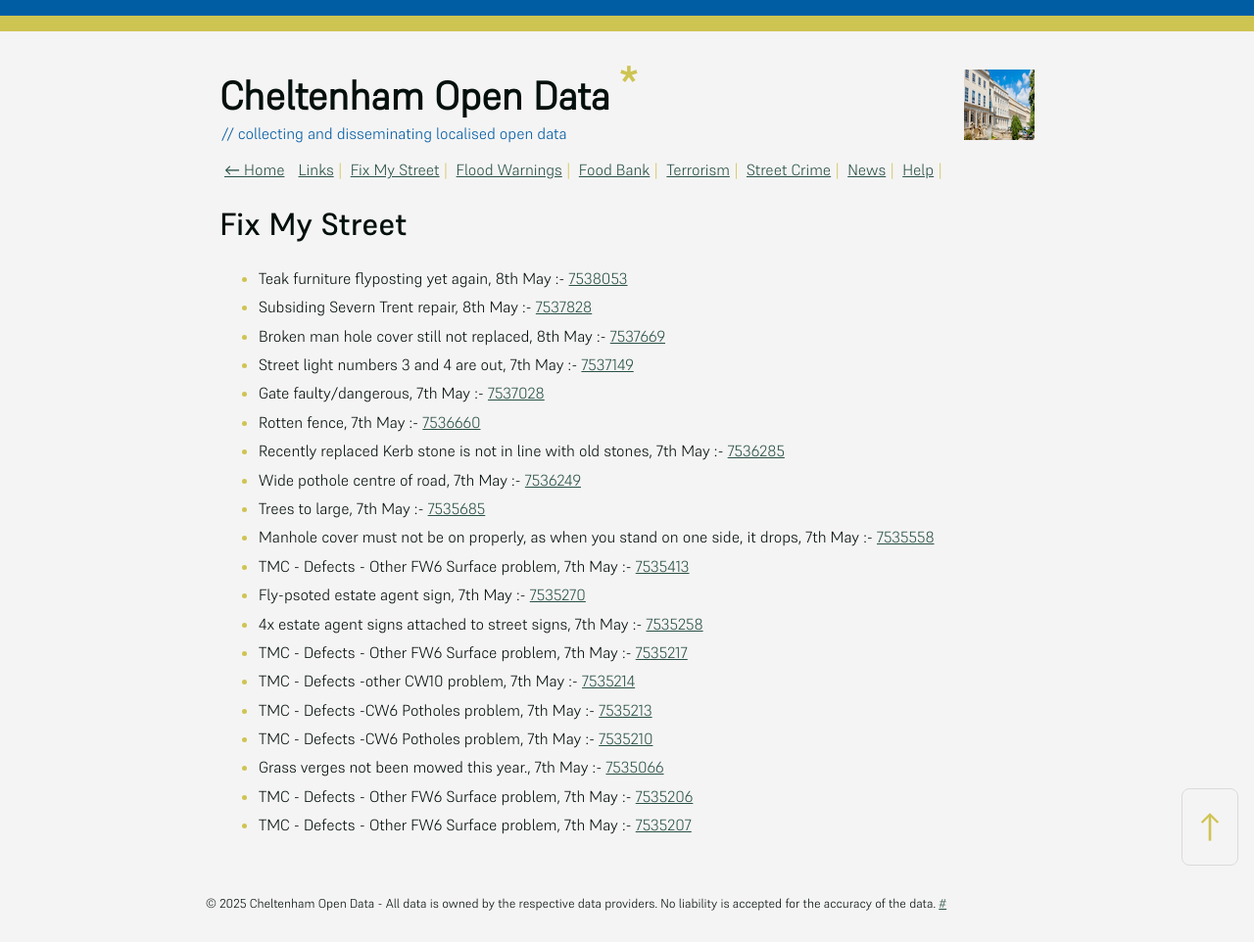
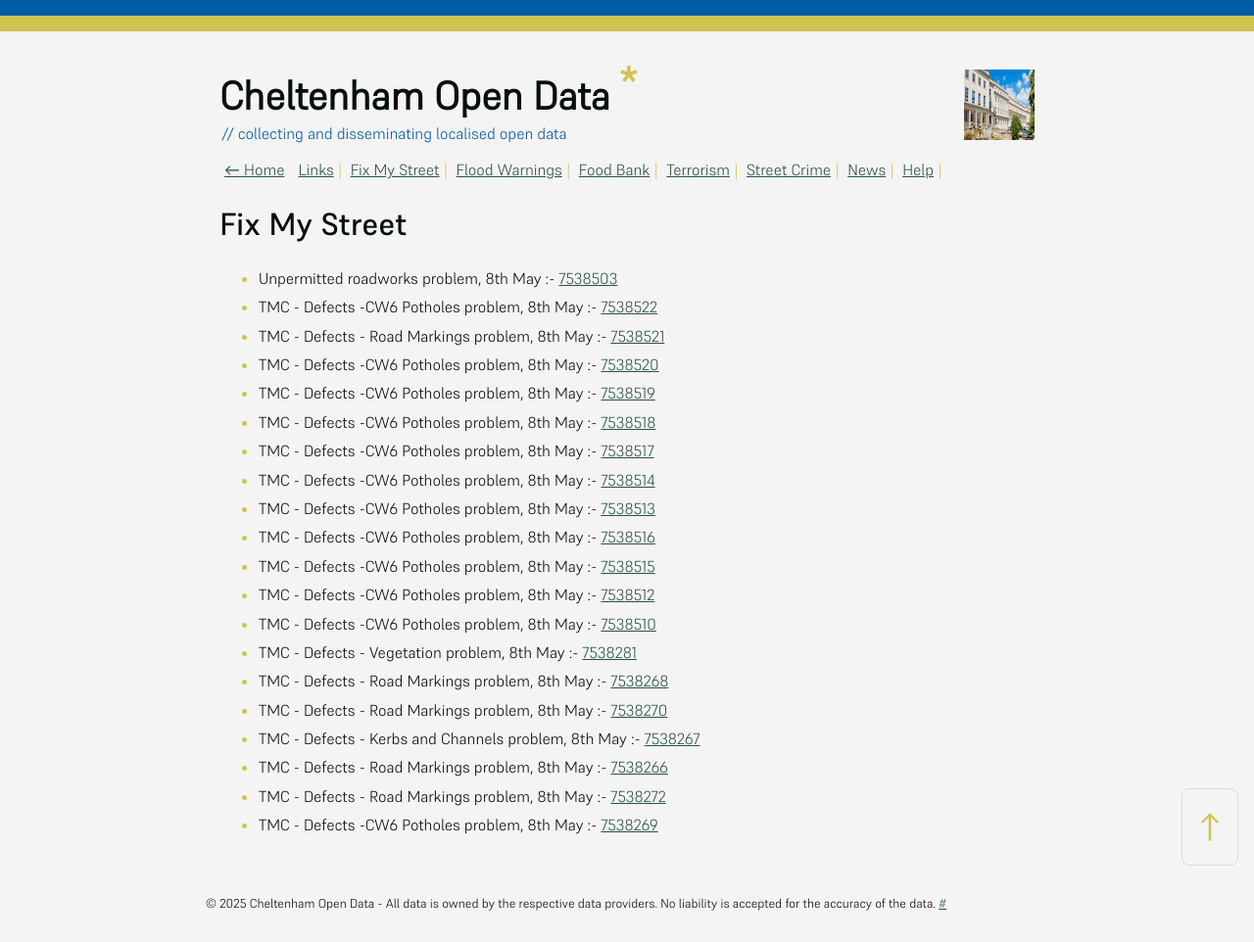
Before and after one commit to mat-0/cheltenham-open-data, a Jekyll site: the page built from _pages/fix-my-street.md, in a window 1280 px wide. Shown: the whole page at 98% size. Built offline with Jekyll 4.4.1, drawn with Linux system fonts in a browser that asks for light colours.

Commit message:
Updated 2025-05-08 08:58:43

```diff
--- a/_pages/fix-my-street.md
+++ b/_pages/fix-my-street.md
@@ -9,25 +9,25 @@ permalink: /fix-my-street
 
 <!-- fix_marker starts -->
 
-- Teak furniture flyposting yet again, 8th May :- [7538053](https://www.fixmystreet.com/report/7538053)
-- Subsiding Severn Trent repair, 8th May :- [7537828](https://www.fixmystreet.com/report/7537828)
-- Broken man hole cover still not replaced, 8th May :- [7537669](https://www.fixmystreet.com/report/7537669)
-- Street light numbers 3 and 4 are out, 7th May :- [7537149](https://www.fixmystreet.com/report/7537149)
-- Gate faulty/dangerous, 7th May :- [7537028](https://www.fixmystreet.com/report/7537028)
-- Rotten fence, 7th May :- [7536660](https://www.fixmystreet.com/report/7536660)
-- Recently replaced Kerb stone is not in line with old stones, 7th May :- [7536285](https://www.fixmystreet.com/report/7536285)
-- Wide pothole centre of road, 7th May :- [7536249](https://www.fixmystreet.com/report/7536249)
-- Trees to large, 7th May :- [7535685](https://www.fixmystreet.com/report/7535685)
-- Manhole cover must not be on properly, as when you stand on one side, it drops, 7th May :- [7535558](https://www.fixmystreet.com/report/7535558)
-- TMC - Defects - Other FW6  Surface problem, 7th May :- [7535413](https://www.fixmystreet.com/report/7535413)
-- Fly-psoted estate agent sign, 7th May :- [7535270](https://www.fixmystreet.com/report/7535270)
-- 4x estate agent signs attached to street signs, 7th May :- [7535258](https://www.fixmystreet.com/report/7535258)
-- TMC - Defects - Other FW6  Surface problem, 7th May :- [7535217](https://www.fixmystreet.com/report/7535217)
-- TMC - Defects -other CW10 problem, 7th May :- [7535214](https://www.fixmystreet.com/report/7535214)
-- TMC - Defects -CW6 Potholes  problem, 7th May :- [7535213](https://www.fixmystreet.com/report/7535213)
-- TMC - Defects -CW6 Potholes  problem, 7th May :- [7535210](https://www.fixmystreet.com/report/7535210)
-- Grass verges not been mowed this year., 7th May :- [7535066](https://www.fixmystreet.com/report/7535066)
-- TMC - Defects - Other FW6  Surface problem, 7th May :- [7535206](https://www.fixmystreet.com/report/7535206)
-- TMC - Defects - Other FW6  Surface problem, 7th May :- [7535207](https://www.fixmystreet.com/report/7535207)
+- Unpermitted roadworks problem, 8th May :- [7538503](https://www.fixmystreet.com/report/7538503)
+- TMC - Defects -CW6 Potholes  problem, 8th May :- [7538522](https://www.fixmystreet.com/report/7538522)
+- TMC - Defects - Road Markings problem, 8th May :- [7538521](https://www.fixmystreet.com/report/7538521)
+- TMC - Defects -CW6 Potholes  problem, 8th May :- [7538520](https://www.fixmystreet.com/report/7538520)
+- TMC - Defects -CW6 Potholes  problem, 8th May :- [7538519](https://www.fixmystreet.com/report/7538519)
+- TMC - Defects -CW6 Potholes  problem, 8th May :- [7538518](https://www.fixmystreet.com/report/7538518)
+- TMC - Defects -CW6 Potholes  problem, 8th May :- [7538517](https://www.fixmystreet.com/report/7538517)
+- TMC - Defects -CW6 Potholes  problem, 8th May :- [7538514](https://www.fixmystreet.com/report/7538514)
+- TMC - Defects -CW6 Potholes  problem, 8th May :- [7538513](https://www.fixmystreet.com/report/7538513)
+- TMC - Defects -CW6 Potholes  problem, 8th May :- [7538516](https://www.fixmystreet.com/report/7538516)
+- TMC - Defects -CW6 Potholes  problem, 8th May :- [7538515](https://www.fixmystreet.com/report/7538515)
+- TMC - Defects -CW6 Potholes  problem, 8th May :- [7538512](https://www.fixmystreet.com/report/7538512)
+- TMC - Defects -CW6 Potholes  problem, 8th May :- [7538510](https://www.fixmystreet.com/report/7538510)
+- TMC - Defects - Vegetation problem, 8th May :- [7538281](https://www.fixmystreet.com/report/7538281)
+- TMC - Defects - Road Markings problem, 8th May :- [7538268](https://www.fixmystreet.com/report/7538268)
+- TMC - Defects - Road Markings problem, 8th May :- [7538270](https://www.fixmystreet.com/report/7538270)
+- TMC - Defects - Kerbs and Channels problem, 8th May :- [7538267](https://www.fixmystreet.com/report/7538267)
+- TMC - Defects - Road Markings problem, 8th May :- [7538266](https://www.fixmystreet.com/report/7538266)
+- TMC - Defects - Road Markings problem, 8th May :- [7538272](https://www.fixmystreet.com/report/7538272)
+- TMC - Defects -CW6 Potholes  problem, 8th May :- [7538269](https://www.fixmystreet.com/report/7538269)
 
 <!-- fix_marker ends -->
```
Also changed, not shown: _data/flood.json (+5 -69 lines), _pages/news.md (+16 -15 lines), index.md (+4 -4 lines).
